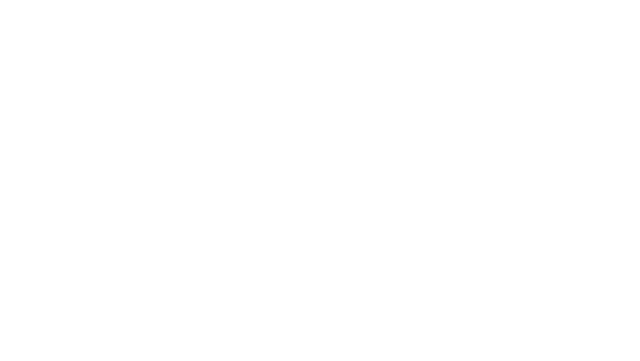
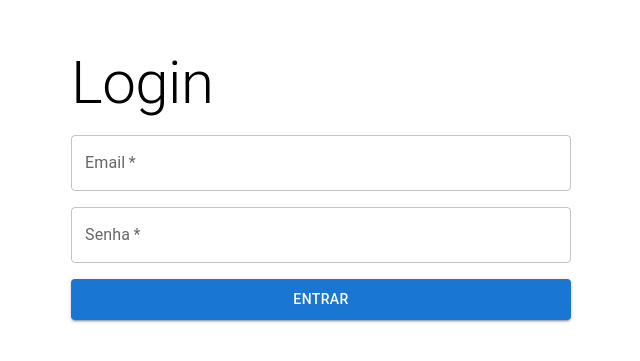
Before and after one commit to gilsonconceicao/content-management-front, a React (Create React App) app: page /login in a window 1280 px wide. Before the commit this address had no page. Shown: the part 113-474 px from the top of the page, without its empty margins (319-959 px from the left). Built offline with nearby package versions, Linux system fonts and the light colour scheme; the HTML template or start-up script is replaced by a standard one.

Commit message:
added private routes and mutations

```diff
--- a/package.json
+++ b/package.json
@@ -8,6 +8,7 @@
     "@hookform/resolvers": "^3.2.0",
     "@mui/icons-material": "^5.14.3",
     "@mui/material": "^5.14.5",
+    "@tanstack/react-query": "^4.33.0",
     "@testing-library/jest-dom": "^5.17.0",
     "@testing-library/react": "^13.4.0",
     "@testing-library/user-event": "^13.5.0",
--- a/src/App.tsx
+++ b/src/App.tsx
@@ -1,10 +1,12 @@
 import Router from "Routers/Router";
+import { QueryClient, QueryClientProvider } from '@tanstack/react-query'
+const queryClient = new QueryClient();
 
 function App() {
   return (
-    <>
+    <QueryClientProvider client={queryClient}>
       <Router />
-    </>
+    </QueryClientProvider>
   );
 }
 
--- /dev/null
+++ b/src/Components/TextFormField/TextFormField.tsx
@@ -0,0 +1,31 @@
+import { TextField } from '@mui/material';
+import React, { FC } from 'react'
+import { UseFormRegister } from 'react-hook-form'
+
+interface TextFormFieldProps {
+  label: string;
+  name: string;
+  required?: boolean;
+  register: UseFormRegister<any>;
+  fullWidth?: boolean;
+  error?: any;
+};
+
+export const TextFormField: FC<TextFormFieldProps> = (props) => {
+  const { label, error, register, name, fullWidth, required } = props;
+  const hasError= Object.keys(error).length > 0;
+
+  return (
+    <div>
+      <TextField
+        className={`p-3 border-2 border-neutral-400 rounded ${fullWidth ? 'w-[100%]' : 'w-auto'}`}
+        label={label}
+        variant='outlined'
+        error={hasError}
+        required={required}
+        {...register(name)}
+      />
+      {hasError && <p className='text-red-500'>{error[name]?.message}</p>}
+    </div>
+  )
+}
--- /dev/null
+++ b/src/Hooks/Auth/LoginHook.tsx
@@ -0,0 +1,16 @@
+import { useMutation } from "@tanstack/react-query";
+import { PayloadLogin, loginbyEmailAndPassword } from "Services/auth/auth";
+
+type ResultMutationType = ((data: unknown, variables: void, context: unknown) => unknown) | undefined
+
+export function useLoginMutation(onSuccess?: ResultMutationType, onError?: ResultMutationType) {
+  return useMutation({
+    mutationFn: async (values) => {
+      const payload = values as unknown as PayloadLogin;
+      const {data} = await loginbyEmailAndPassword({email: payload.email, password: payload.password});
+      return data;
+    },
+    onSuccess,
+    onError
+  })
+};
--- /dev/null
+++ b/src/Pages/Login/LoginContainer.tsx
@@ -0,0 +1,56 @@
+import { useForm } from "react-hook-form"
+import { yupResolver } from "@hookform/resolvers/yup"
+import { defaultValuesLogin, loginSchema } from "./Schema/LoginSchema"
+import { TextFormField } from "Components/TextFormField/TextFormField"
+import { Button, Stack, Typography } from "@mui/material"
+import { useLoginMutation } from "Hooks/Auth/LoginHook"
+
+export const LoginContainer = () => {
+  const {
+    register,
+    handleSubmit,
+    formState: { errors },
+  } = useForm({
+    resolver: yupResolver(loginSchema()),
+    defaultValues: defaultValuesLogin
+  })
+
+  const onSuccess = (values: any) => {
+    debugger
+  }
+  const onError = (values: any) => {
+    debugger
+  }
+
+  const { mutate } = useLoginMutation(onSuccess, onError);
+
+  const onSubmit = (data: any) => {
+    mutate(data);
+  };
+
+
+  return (
+    <form onSubmit={handleSubmit(onSubmit)} style={{ margin: 10 }}>
+      <Stack spacing={2} maxWidth={500} justifyContent='center' m='20vh auto'>
+        <Typography variant="h2">Login</Typography>
+        <TextFormField
+          register={register}
+          label="Email"
+          error={errors}
+          name="email"
+          fullWidth
+          required
+        />
+        <TextFormField
+          register={register}
+          label="Senha"
+          fullWidth
+          required
+          error={errors}
+          name="password"
+        />
+        <Button variant="contained" sx={{ p: 1 }} type="submit">Entrar</Button>
+      </Stack>
+    </form>
+  )
+}
--- /dev/null
+++ b/src/Pages/Login/Schema/LoginSchema.ts
@@ -0,0 +1,13 @@
+import { string, object } from "yup"
+
+export const loginSchema = () => {
+  return object().shape({
+    password: string().required("Senha é obrigatória").typeError("Senha é obrigatória"),
+    email: string().required("Email é obrigatório").typeError("Email é obrigatório")
+  })
+}
+
+export const defaultValuesLogin = {
+  password: "",
+  email: ""
+}
--- a/src/Routers/HomeRouter.tsx
+++ /dev/null
@@ -1,18 +0,0 @@
-import { Box, Stack } from "@mui/material";
-import Header from "Components/Header/Header";
-import { SideBar } from "Components/Menu/Menu";
-import { Outlet } from "react-router-dom";
-
-export const HomeRouter = () => {
-  return (
-    <Stack direction='row'>
-      <SideBar />
-      <Box width='100%'>
-        <Header />
-        <Box maxWidth='1200px' m='50px auto'>
-          <Outlet />
-        </Box>
-      </Box>
-    </Stack>
-  );
-}
--- /dev/null
+++ b/src/Routers/PrivateRouters.tsx
@@ -0,0 +1,25 @@
+import { Box, Stack } from "@mui/material";
+import Header from "Components/Header/Header";
+import { SideBar } from "Components/Menu/Menu";
+import { Navigate, Outlet } from "react-router-dom";
+
+export const PrivateRouters = () => {
+
+  return (
+    <>
+      {true ? (
+        <Navigate to='/login' />
+      ) : (
+        <Stack direction='row'>
+          <SideBar />
+          <Box width='100%'>
+            <Header />
+            <Box maxWidth='1200px' m='50px auto'>
+              <Outlet />
+            </Box>
+          </Box>
+        </Stack>
+      )}
+    </>
+  );
+}
--- a/src/Routers/Router.tsx
+++ b/src/Routers/Router.tsx
@@ -3,18 +3,20 @@ import {
   Route,
   Routes
 } from "react-router-dom";
-import { HomeRouter } from "./HomeRouter";
+import { PrivateRouters } from "./PrivateRouters";
+import { LoginContainer } from "Pages/Login/LoginContainer";
 
 
 const Router = () => {
   return (
     <BrowserRouter>
       <Routes>
-        <Route path="/" element={<HomeRouter />}>
-          <Route index element={<>Esse é o início</>}/>
+        <Route element={<PrivateRouters />}>
+          <Route index element={<>Esse é o início</>} />
           <Route path="/teste" element={<h1>Teste</h1>} />
           <Route path="/teste3" element={<h1>Teste 3</h1>} />
         </Route>
+        <Route path='/login' element={<LoginContainer />} />
       </Routes>
     </BrowserRouter>
   );
--- /dev/null
+++ b/src/Services/api/api.ts
@@ -0,0 +1,16 @@
+import axios from "axios";
+
+type ApiType = {
+  endpoint: string;
+  method: "GET" | "POST" | "PUT" | "DELETE" | "PATCH";
+  payload?: any;
+};
+
+export const api = ({ endpoint, method, payload }: ApiType) => {
+  return axios({
+    baseURL: "http://localhost:8080",
+    method,
+    url: `http://localhost:8080${endpoint}`,
+    data: payload
+  });
+}
--- /dev/null
+++ b/src/Services/auth/auth.ts
@@ -0,0 +1,10 @@
+import { api } from "Services/api/api";
+
+export type PayloadLogin = {
+  email: string,
+  password: string
+}
+
+export async function loginbyEmailAndPassword(payload: PayloadLogin) {
+  return await api({ endpoint: "/Auth", method: "POST", payload });
+}
```
Also changed, not shown: 1 other file (tests, documents, lock files or other folders).
